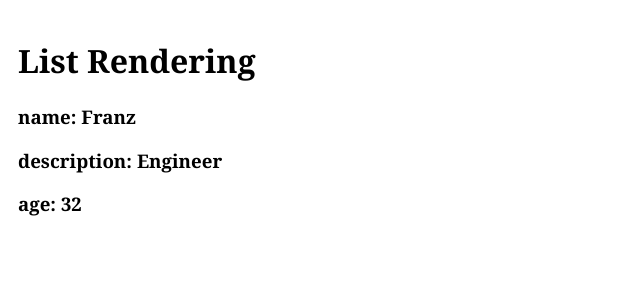
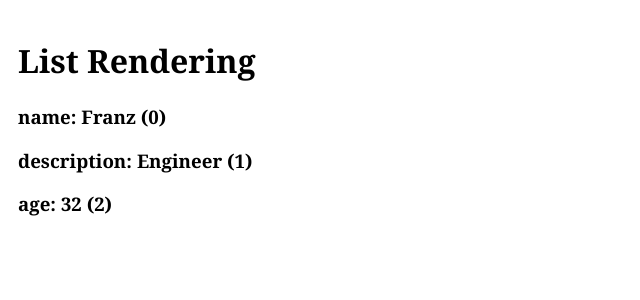
Before and after one commit to siggi-ai/Vue-Practice, a Vue app: page / in a window 1280 px wide. Shown: the top 300 px of the page, without its empty margins (0-640 px from the left). Built offline with nearby package versions, Linux system fonts and the light colour scheme.

Commit message:
item, key, index

```diff
--- a/src/App.vue
+++ b/src/App.vue
@@ -1,8 +1,8 @@
 <template>
   <div class="main">
     <h1>List Rendering</h1>
-    <template v-for="(item, key) in fullNames" :key="key">
-      <h3>{{ key }}: {{ item }}</h3>
+    <template v-for="(item, key, index) in fullNames" :key="key">
+      <h3>{{ key }}: {{ item }} ({{ index }})</h3>
     </template>
   </div>
 </template>
```
